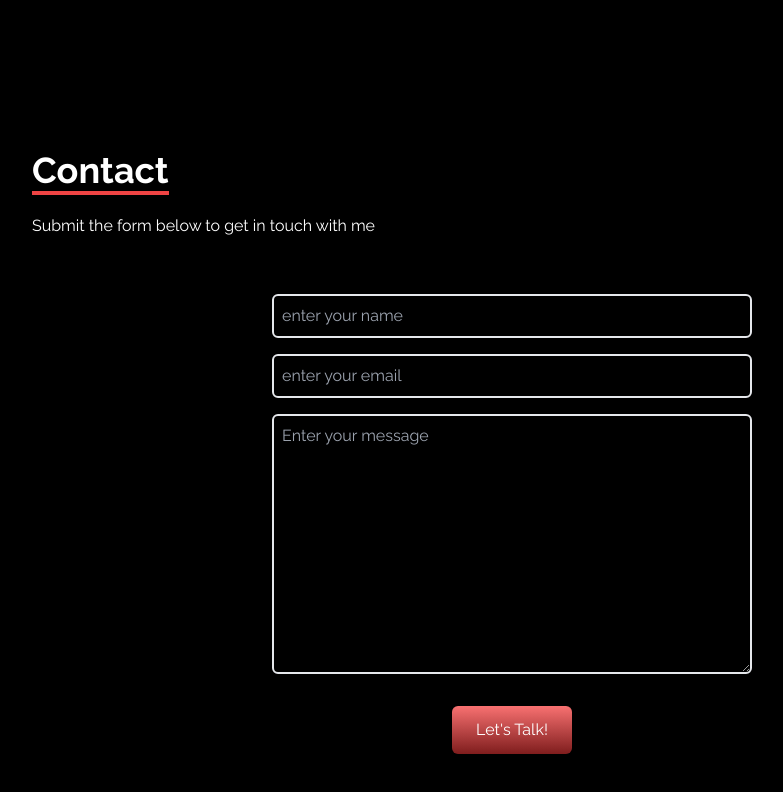
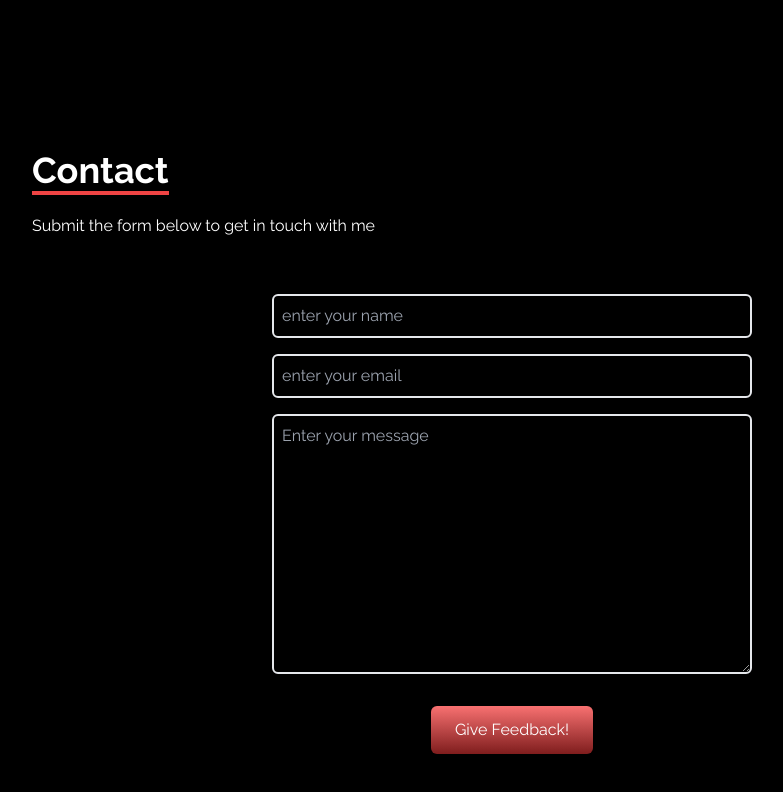
Before and after one commit to gkozlowskidesign/React-LiquorStore, a React (Create React App) app: page / in a window 1280 px wide. Shown: the part 1659-2451 px from the top of the page, without its empty margins (128-911 px from the left). Built offline with nearby package versions, Linux system fonts and the light colour scheme.

Commit message:
Update Contact.jsx

```diff
--- a/src/components/Contact.jsx
+++ b/src/components/Contact.jsx
@@ -38,7 +38,7 @@ const Contact = () => {
 
                     <button
                     className='text-white bg-gradient-to-b from-red-400 to-red-900 px-6 py-3 my-8 mx-auto flex-items-center rounded-md hover:scale-110 duartion-300'>
-                        Let's Talk!
+                        Give Feedback!
                     </button>
                     <br></br>
                     <br></br>
```
